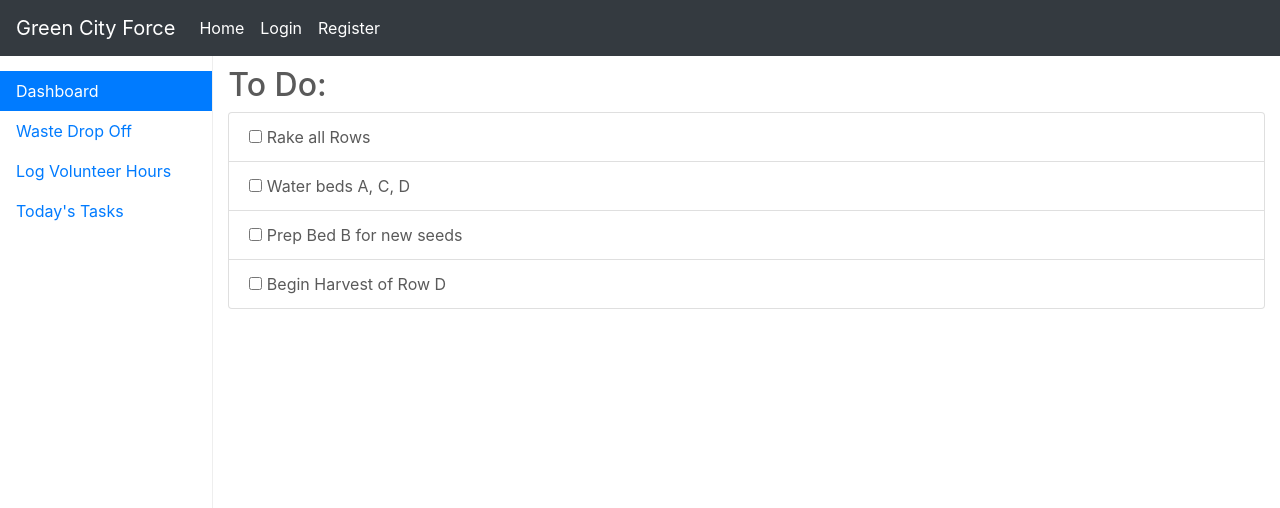
After one commit to jerseycity2018/team-14, a Django app: page /dash/tasks in a window 1280 px wide. The commit adds this page. Shown: the top 508 px of the page. Run offline with Django 3.2, Linux system fonts and the light colour scheme; some libraries are stand-ins or nearby versions.

Commit message:
Touch ups on Profile and Admin Dashboard

```diff
--- a/website/CommunityHub/templates/adminDashForms.html
+++ b/website/CommunityHub/templates/adminDashForms.html
@@ -1,5 +1,6 @@
 {% extends 'adminDashboard.html'%}
 {% block dashmain%}
+<h1>{{title}}</h1>
     <form method="POST">
         {% csrf_token %}
         {{ form }}
--- a/website/CommunityHub/templates/adminDashboard.html
+++ b/website/CommunityHub/templates/adminDashboard.html
@@ -90,7 +90,7 @@ h1 {
               <a class="nav-link" href="{% url 'CommunityHub:volunteerTrack'%}">Log Volunteer Hours</a>
             </li>
             <li class="nav-item">
-              <a class="nav-link" href="#">Today's Tasks</a>
+              <a class="nav-link" href="{% url 'CommunityHub:tasks' %}">Today's Tasks</a>
             </li>
           </ul>
         </nav>
--- a/website/CommunityHub/templates/adminDashboardHome.html
+++ b/website/CommunityHub/templates/adminDashboardHome.html
@@ -2,7 +2,7 @@
 {% block dashmain%}
 <h1>Dashboard</h1>
 
-          <h2>Section title</h2>
+          <h2>Todays Accomplishments</h2>
           <div class="table-responsive">
             <table class="table table-striped">
               <thead>
@@ -20,7 +20,7 @@
                     <td> {{items.wasteWeight}}</td>
                     </tr>
                 {% endfor %}
-                {% for items in waste %}
+                {% for items in volunteer %}
                     <tr>
                     <td>Volunteer Time</td>
                     <td> {{items.volunteer}}</td>
--- /dev/null
+++ b/website/CommunityHub/templates/adminDashboardTasks.html
@@ -0,0 +1,20 @@
+{% extends 'adminDashboard.html'%}
+{% block dashmain%}
+<style>
+#checkboxes{
+    size: 16pt;
+    margins: 10px;
+}
+
+</style>
+<div id="checkboxes">
+  <h2>To Do:</h2>
+  <ul class="list-group">
+    <li class="list-group-item"><input type="checkbox"> Rake all Rows</li>
+    <li class="list-group-item"><input type="checkbox"> Water beds A, C, D</li>
+    <li class="list-group-item"><input type="checkbox"> Prep Bed B for new seeds</li>
+    <li class="list-group-item"><input type="checkbox"> Begin Harvest of Row D</li>
+  </ul>
+</div>
+
+{% endblock %}
--- a/website/CommunityHub/templates/profile.html
+++ b/website/CommunityHub/templates/profile.html
@@ -90,10 +90,10 @@ h1 {
               <a class="nav-link" href="{% url 'CommunityHub:contrib' %}">Contributions</a>
             </li>
             <li class="nav-item">
-              <a class="nav-link" href="#">Jobs</a>
+              <a class="nav-link" href="{% url 'CommunityHub:jobExample' %}">Jobs</a>
             </li>
             <li class="nav-item">
-              <a class="nav-link" href="#">Incentives</a>
+              <a class="nav-link" href="{% url 'CommunityHub:progress' %}">Incentives</a>
             </li>
 
           </ul>
--- a/website/CommunityHub/urls.py
+++ b/website/CommunityHub/urls.py
@@ -2,7 +2,7 @@ from django.contrib import admin
 from django.urls import path, include, re_path
 from django.contrib.auth import views as auth_views
 from .views import login_view, register_view, logout_view, HomeView, UserSurveyFormView, WasteTrackingFormView, VolunteerTrackingFormView
-from .views import profileView, AdminDashView, profileHomeView
+from .views import profileView, AdminDashView, profileHomeView, OneJobView, TaskSampleView,ProgressDemo
 app_name = 'CommunityHub'
 
 urlpatterns = [
@@ -16,4 +16,7 @@ urlpatterns = [
     path('profile/', profileHomeView, name = 'profile'),
     path('profile/contrib', profileView, name='contrib'),
     path('dash/',AdminDashView, name = 'adminDash'),
+    path('profile/jobex',OneJobView, name='jobExample' ),
+    path('dash/tasks', TaskSampleView, name = 'tasks'),
+    path('profile/progress', ProgressDemo, name='progress'),
 ]
--- a/website/CommunityHub/views.py
+++ b/website/CommunityHub/views.py
@@ -105,7 +105,7 @@ def WasteTrackingFormView(request):
             return redirect(next)
         return redirect('/')
 
-    context = {'form': form,}
+    context = {'form': form, 'title': "Compost Drop Off"}
     return render(request, "adminDashForms.html", context)
 
 def VolunteerTrackingFormView(request):
@@ -119,7 +119,7 @@ def VolunteerTrackingFormView(request):
             return redirect(next)
         return redirect('/')
 
-    context = {'form': form,}
+    context = {'form': form, 'title': "Log Volunteer Contribution"}
     return render(request, "adminDashForms.html", context)
 
 def profileHomeView(request):
@@ -153,10 +153,14 @@ def AdminDashView(request):
             return redirect(next)
     return render(request, 'adminDashboardHome.html', context)
 
-#def OneJobView(request):
-#	user = request.user
-#	next = request.GET.get('next')
-#	return redirect('/job_ex.html')
+def OneJobView(request):
+	return render(request, 'job_ex.html')
+
+def TaskSampleView(request):
+    return render(request, 'adminDashboardTasks.html')
+
+def ProgressDemo(request):
+    return render(request, 'profileProgress.html')
 
 def myKey(e):
     return e.date
```
Also changed, not shown: website/CommunityHub/templates/profileMyProfile.html (added, +7 -0 lines), website/CommunityHub/templates/profileProgress.html (added, +13 -0 lines).
